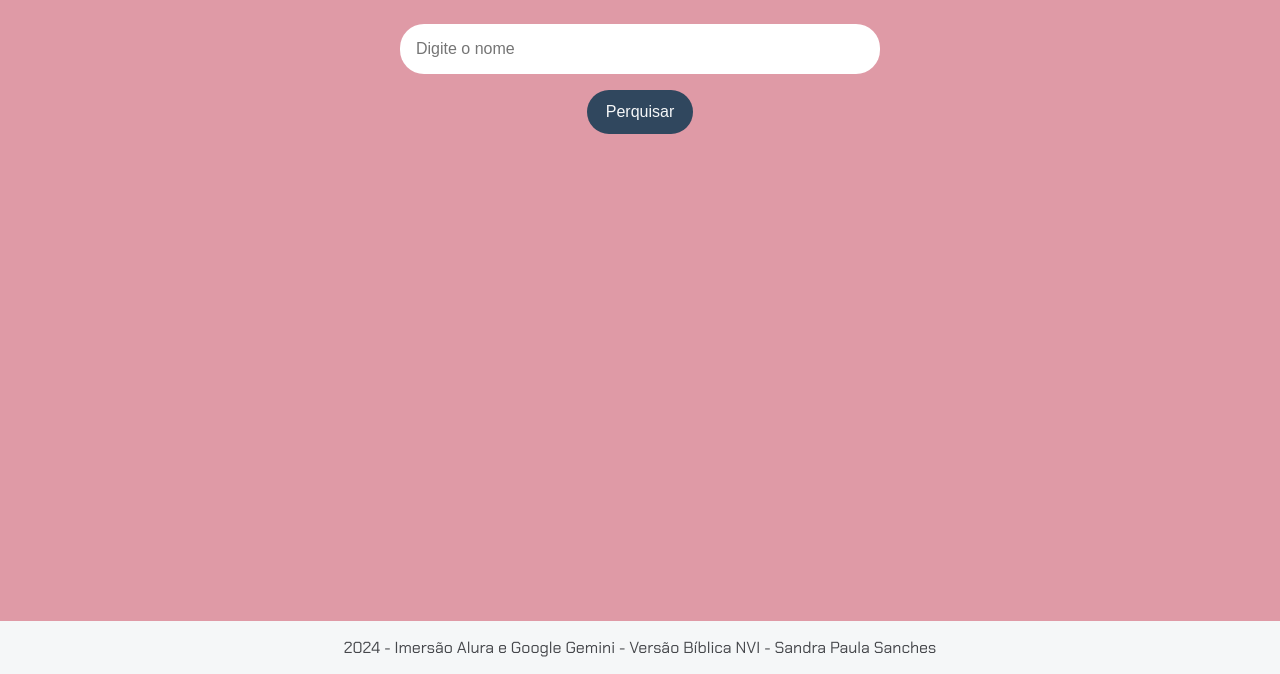
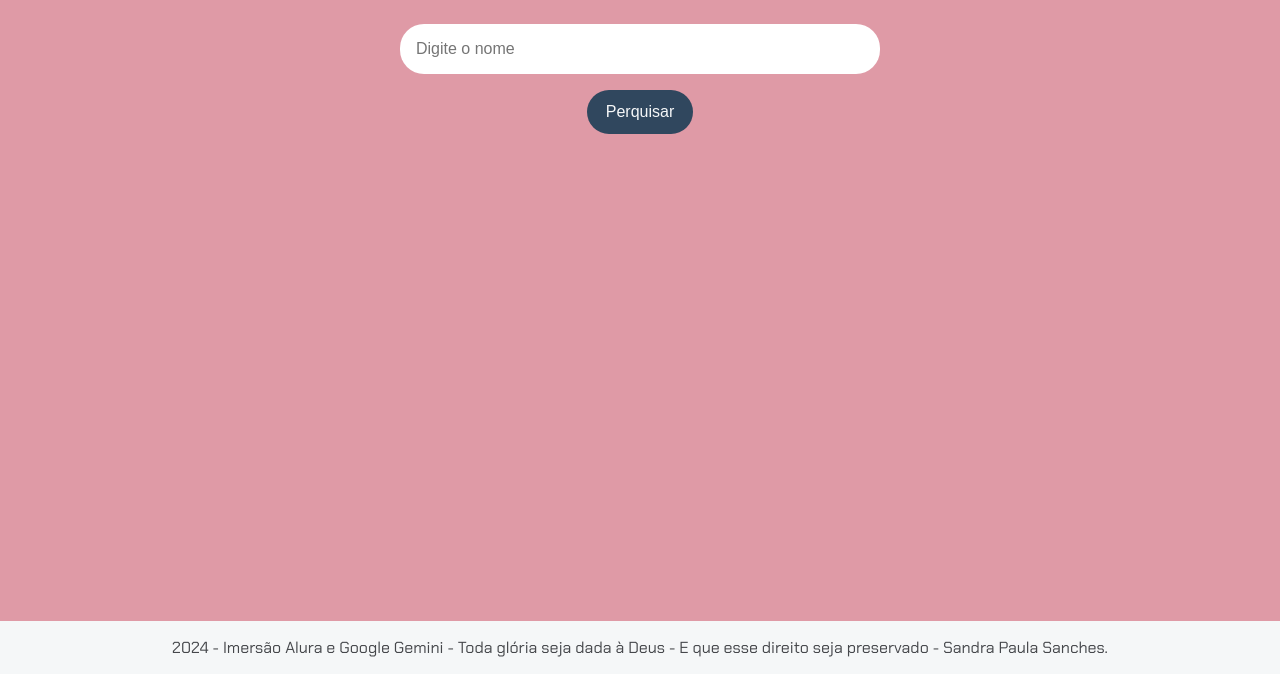
Before and after one commit to SandraLitoldo/Mulheres-na-Biblia, a plain HTML site: page index.html in a window 1280 px wide. Shown: the part 126-800 px from the top of the page. Drawn offline with Linux system fonts and the light colour scheme.

Commit message:
Update index.html

```diff
--- a/index.html
+++ b/index.html
@@ -20,7 +20,7 @@
         </section class>
     </main>
     <footer>
-        <p> 2024 - Imersão Alura e Google Gemini - Versão Bíblica NVI - Sandra Paula Sanches </p>
+        <p> 2024 - Imersão Alura e Google Gemini - Toda glória seja dada à Deus - E que esse direito seja preservado - Sandra Paula Sanches. </p>
     </footer>
     <script src="dados.js"></script>
     <script src="app.js"></script>
```
